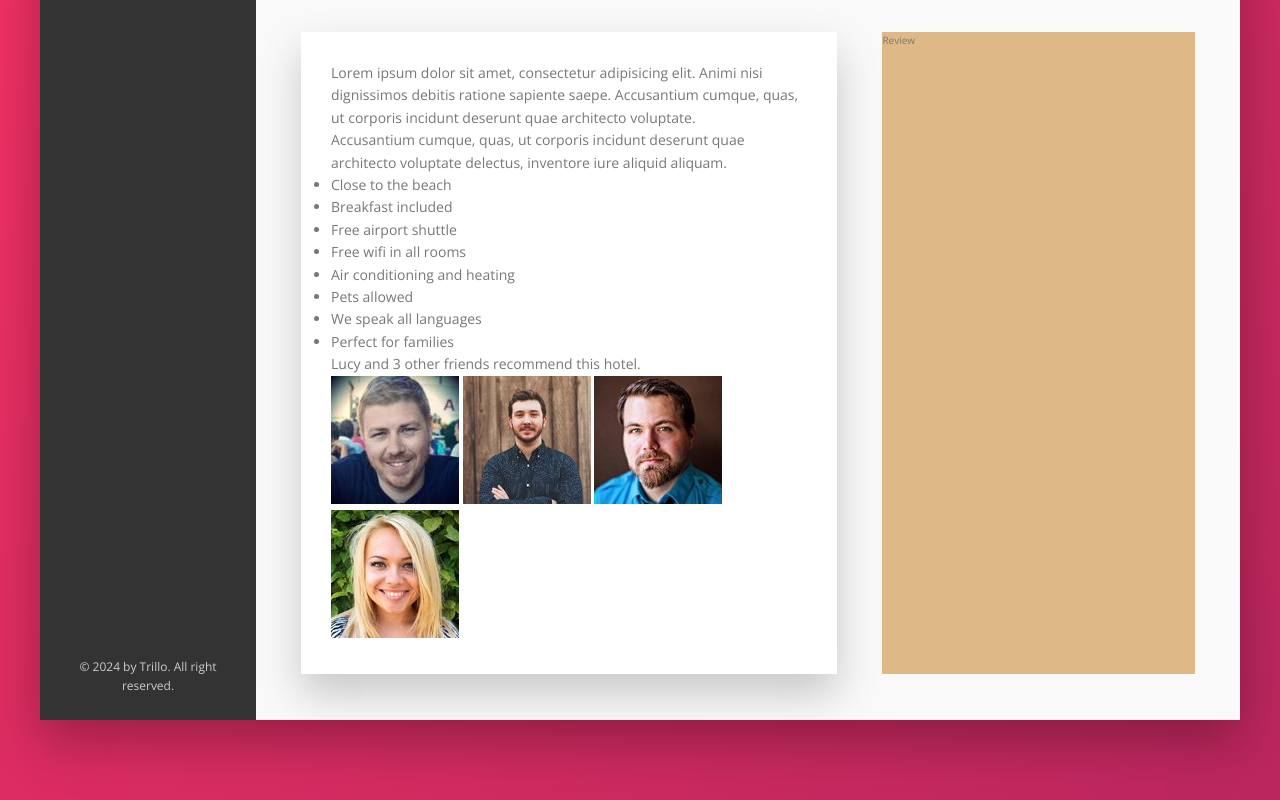
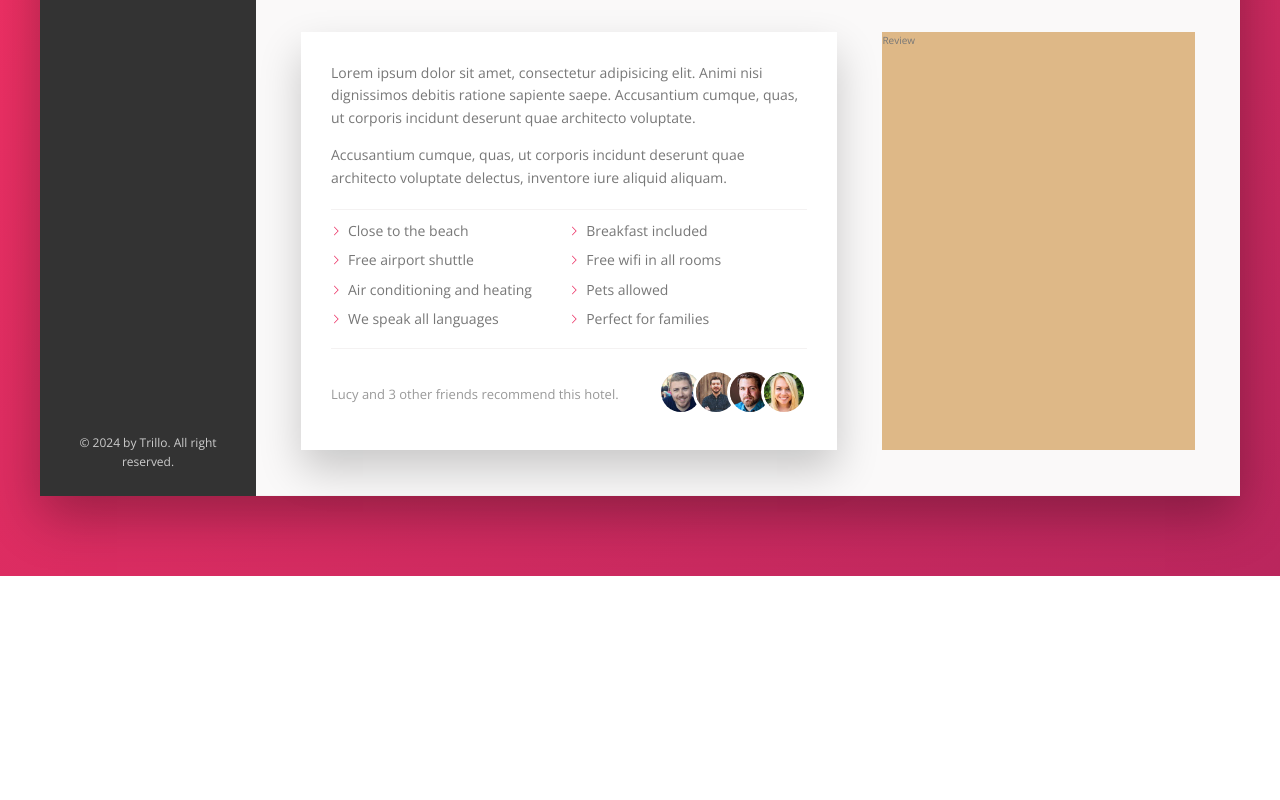
Before and after one commit to Ashoka2002/Trillo, a website: page index.html in a window 1280 px wide. Shown: the part 605-1405 px from the top of the page. After the commit the page ends 1181 px from the top, so only its background shows below. Drawn offline with nearby package versions, Linux system fonts and the light colour scheme.

Commit message:
Building the Description Section - Part 2

```diff
--- a/scss/_component.scss
+++ b/scss/_component.scss
@@ -297,3 +297,75 @@
     box-shadow: none;
   }
 }
+
+///////////////////////////////////////
+///  PARAGRAPH
+.paragraph:not(:last-of-type) {
+  margin-bottom: 1.5rem;
+}
+
+/// ///////////////////////////////////////
+///  LIST
+.list {
+  list-style: none;
+  margin: 2rem 0;
+  padding: 1rem 0;
+  border-top: var(--border-dark);
+  border-bottom: var(--border-dark);
+  display: flex;
+  flex-wrap: wrap;
+
+  &__item {
+    flex: 0 0 50%;
+    margin-bottom: 0.7rem;
+    position: relative;
+  }
+
+  &__item::before {
+    content: "";
+    width: 1rem;
+    height: 1rem;
+    display: inline-block;
+    margin-right: 0.7rem;
+
+    //// OLDER BROWSER
+    // background-image: url("../img/chevron-thin-right.svg");
+    // background-size: cover;
+
+    //// NEWER BROUWSER
+    background-color: var(--color-primary);
+    mask-image: url("../img/chevron-thin-right.svg");
+    mask-size: cover;
+  }
+}
+
+/// ///////////////////////////////////////
+///  RECOMMEND
+
+.recommend {
+  font-size: 1.3rem;
+  color: var(--color-grey-dark-3);
+  display: flex;
+  flex-wrap: wrap;
+  align-items: center;
+
+  &__count {
+    margin-right: auto;
+  }
+
+  &__friends {
+    position: relative;
+  }
+
+  &__photo {
+    box-sizing: content-box;
+    width: 4rem;
+    height: 4rem;
+    border-radius: 50%;
+    border: 3px solid var(--color-white);
+
+    &:not(:last-child) {
+      margin-right: -1.5rem;
+    }
+  }
+}
```
Also changed, not shown: css/style.css.
